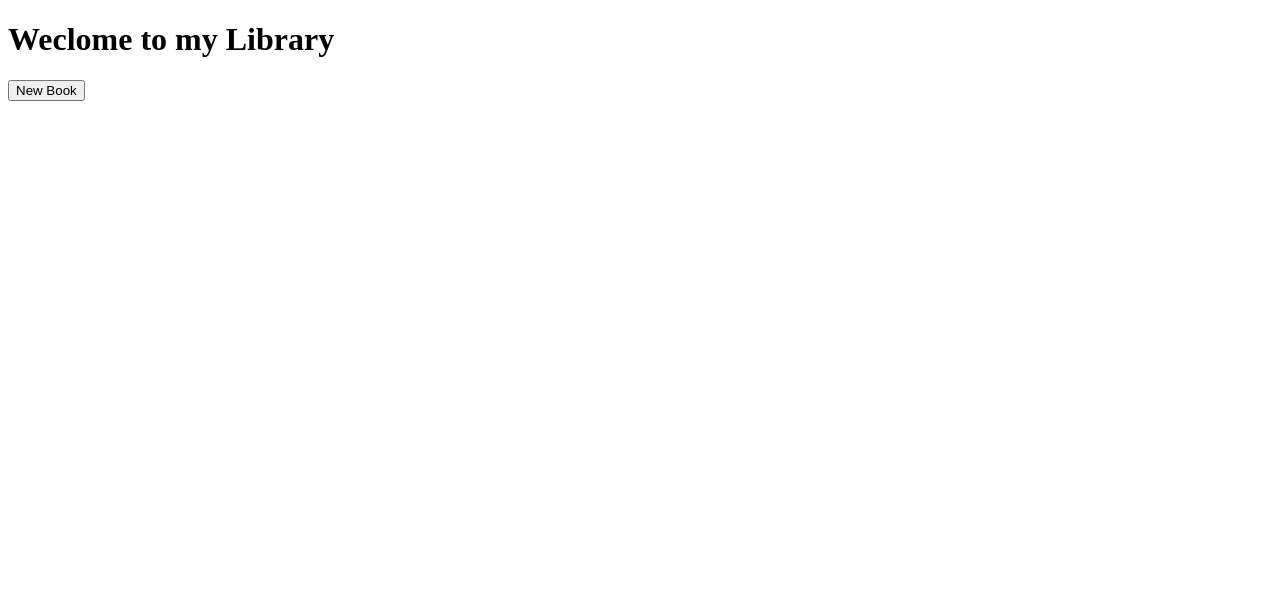
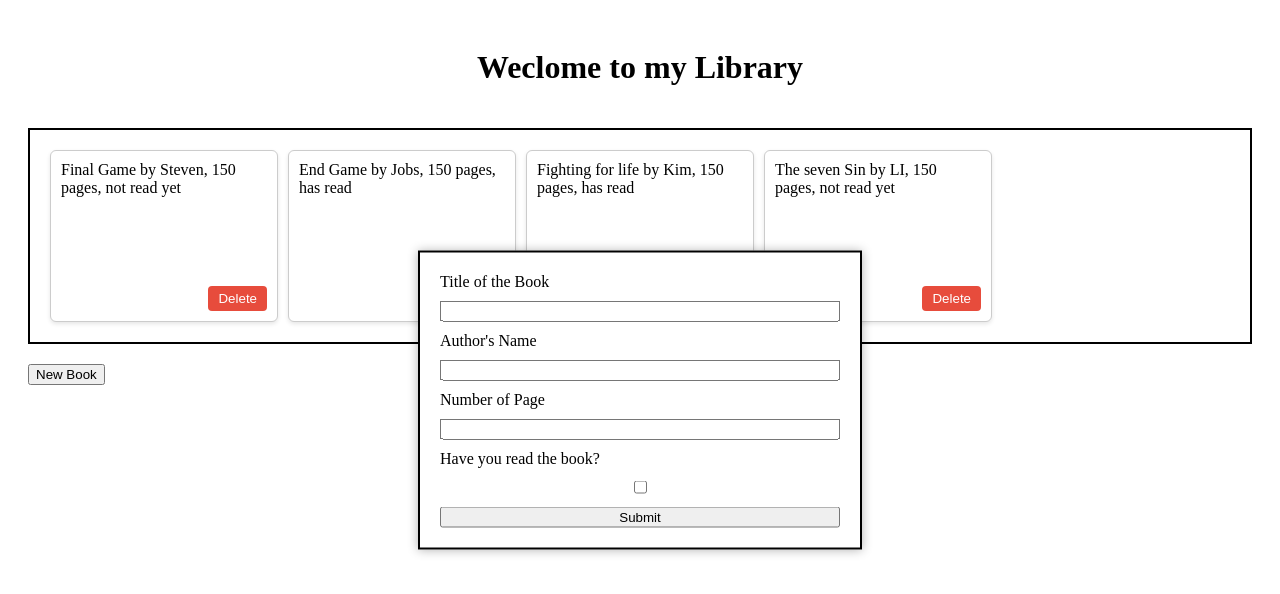
Before and after one commit to HaoRyou/Library, a plain HTML site: page index.html in a window 1280 px wide. Both pictures are taken after a click on the button "New Book". Drawn offline with Linux system fonts and the light colour scheme.

Commit message:
modified: Able to connect js with html Create button that will submit all user input to the js where js will reflesh the child everytime something is added or deleted.
modified: style.css and main.js for display
allow pop-up when user want to add more books, clear input box after submitting.

```diff
--- a/index.html
+++ b/index.html
@@ -8,10 +8,37 @@
     <title>Library</title>
 </head>
 <body>
-    <h1>Weclome to my Library</h1>
-    <div class="Books">
+    <div class="container">
+        <div class="header">
+            <h1>Weclome to my Library</h1>
+        </div>
+        <div id="Books">
+
+        </div>
+
+        <div class="inputing">
+            <button id='adding' type="button" onclick="openpopup()">New Book</button>
+        </div>
+
+            <div class="popup" id="popups">
+
+                <label for="Title">Title of the Book</label>
+                <input type="text" id="Title" name="Title">
+
+                <label for="Author">Author's Name</label>
+                <input type="text" id="Author" name="Author">
+
+                <label for="Page">Number of Page</label>
+                <input type="number" id="Page" name="Page">
+
+                <label for="HasRead">Have you read the book?</label>
+                <input type="checkbox" name="HasRead" id="HasRead">
+
+                <button type="submit" onclick="submit_work()">Submit</button>
+            </div>
+
 
     </div>
-    <button type="button">New Book</button>
+
 </body>
 </html>
--- a/main.js
+++ b/main.js
@@ -1,7 +1,9 @@
+const addbooks = document.getElementById("Books");
+
 const mylibrary = [];
 
 function Book(title, author, pages, read){
-    if(Lnew.target){
+    if(!new.target){
         throw Error("You must use 'new operator to call the constructor");
     }
     this.id = crypto.randomUUID();
@@ -9,20 +11,73 @@ function Book(title, author, pages, read){
     this.author=author;
     this.pages=pages;
     this.read=read;
-    info = console.log(`${title} by ${author}, ${pages} pages,  ${read ? "has read" :"not read yet" }`)
+    this.info = `${title} by ${author}, ${pages} pages,  ${read ? "has read" :"not read yet" }`;
 }
 
 function addBookToLibrary(title,author,page,read){
-    books = new Book(title,author,page,read);
+    let books = new Book(title,author,page,read);
 
     mylibrary.push(books);
 }
 
-mylibrary.forEach(books => { books.info;
+//Testing Books
+addBookToLibrary("Final Game","Steven",150,false);
+addBookToLibrary("End Game","Jobs",150,true);
+addBookToLibrary("Fighting for life","Kim",150,true);
+addBookToLibrary("The seven Sin","LI",150,false);
+bookstohtml();
+//
 
-});
+function bookstohtml(){
+    while(addbooks.firstChild){
+        addbooks.removeChild(addbooks.firstChild);
+    }
 
-addBookToLibrary(Final,Steve,150,false);
-addBookToLibrary(end,job,150,true);
-addBookToLibrary(fight,kim,150,true);
-addBookToLibrary(sin,li,150,false);
+    mylibrary.forEach(books => {
+        const div = document.createElement('div');
+        div.className='book';
+        div.textContent = books.info;
+
+        const removebook = document.createElement('button');
+        removebook.textContent = "Delete";
+        removebook.onclick = () =>{
+            deletebook(books.id);
+        }
+        div.appendChild(removebook);
+        addbooks.appendChild(div);
+    });
+}
+
+function deletebook(id){
+    const index = mylibrary.findIndex(book =>book.id == id);
+    if(index !==-1){
+        mylibrary.splice(index,1);//delete book
+        bookstohtml(); //refresh the page
+    }
+}
+
+
+const popup = document.getElementById('popups');
+
+function openpopup(){
+    popup.classList.add("open-popup");
+}
+
+function closepopup(){
+    popup.classList.remove('open-popup')
+}
+
+function submit_work(){
+    const usertitle = document.getElementById('Title').value;
+    const userauthor = document.getElementById('Author').value;
+    const userpage = document.getElementById('Page').value;
+    const userhasread = document.getElementById('HasRead').checked;
+    addBookToLibrary(usertitle,userauthor,userpage,userhasread);
+    bookstohtml();
+
+    document.getElementById('Title').value ='';
+    document.getElementById('Author').value='';
+    document.getElementById('Page').value='';
+    document.getElementById('HasRead').checked='';
+    closepopup();
+}
--- a/style.css
+++ b/style.css
@@ -0,0 +1,75 @@
+.container{
+    display: grid;
+    grid-template-rows: auto auto;
+    gap: 20px;
+    padding: 20px;
+
+}
+
+.popup.open-popup{
+    visibility: visible;
+
+}
+
+.Books{
+    grid-row: 1/2;
+}
+
+.inputting{
+    grid-row: 2/3;
+}
+
+#Books{
+    display: grid;
+    grid-template-columns: repeat(5, 1fr);
+    gap: 10px;
+    padding: 20px;
+    border: 2px solid black;
+}
+
+.book {
+  display: flex;
+  flex-direction: column;
+  justify-content: space-between;
+  padding: 10px;
+  background-color: #fff;
+  border: 1px solid #ccc;
+  border-radius: 6px;
+  box-shadow: 0 2px 4px rgba(0,0,0,0.1);
+  height: 150px; /* Ensure consistent height */
+  position: relative;
+}
+
+.book button {
+  align-self: flex-end; /* ✅ Push button to right */
+  margin-top: auto;     /* ✅ Push it to the bottom of flex container */
+  background-color: #e74c3c;
+  color: white;
+  border: none;
+  border-radius: 4px;
+  padding: 5px 10px;
+}
+
+
+.popup{
+    position: fixed;
+    top: 50%; /* Center the popup*/
+    left: 50%; /* Center the popup*/
+    transform: translate(-50%, -50%); /* Center the popup*/
+    width: 400px;
+    padding: 20px;
+    background-color: white;
+    border: 2px solid black;
+    box-shadow: 0 0 10px rgba(0, 0, 0, 0.3);
+    visibility: hidden;
+    display: grid;
+    gap: 10px;
+    z-index: 1000;
+
+}
+
+.header{
+    display: flex;
+    justify-content: center;
+    justify-items: center;
+}
```
